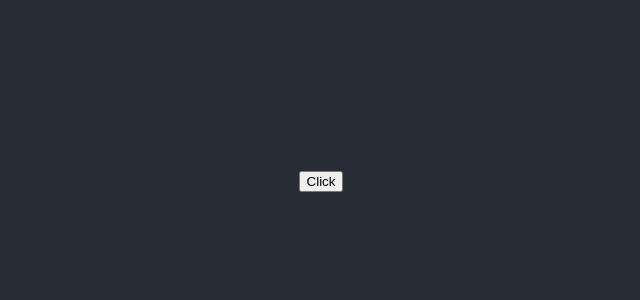
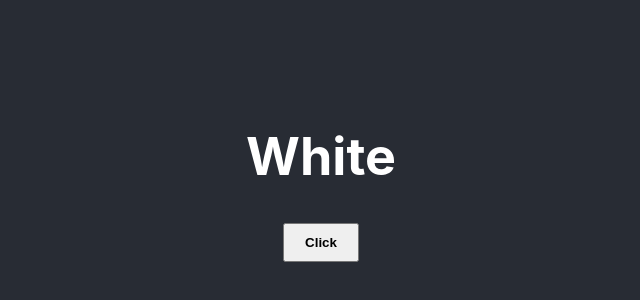
Before and after one commit to renuyarasu/codevolution, a React (Create React App) app: page / in a window 1280 px wide. Shown: the part 224-524 px from the top of the page, without its empty margins (319-959 px from the left). Built offline with nearby package versions, Linux system fonts and the light colour scheme.

Commit message:
Binding Event Handlers - Binding Event Handler in render() method

```diff
--- a/src/components/Click.js
+++ b/src/components/Click.js
@@ -1,14 +1,24 @@
 import React, { Component } from 'react'
 
-export class Click extends Component {
-    clicked(){
-        alert('clicked')
+class Click extends Component {
+    constructor(props) {
+        super(props)
+
+        this.state = {
+            message: 'White'
+        }
+    }
+    clickHandler() {
+        this.setState({
+            message: 'Black'
+        })
     }
     render() {
         return (
             <div>
-                 <button onClick={this.clicked}>Click</button>
-            </div>
+                <h1>{this.state.message}</h1>
+                <button onClick={this.clickHandler.bind(this)} style={{ padding: '10px 20px', cursor: 'pointer', fontWeight: 'bold' }}>Click</button>
+            </div >
         )
     }
 }
```
